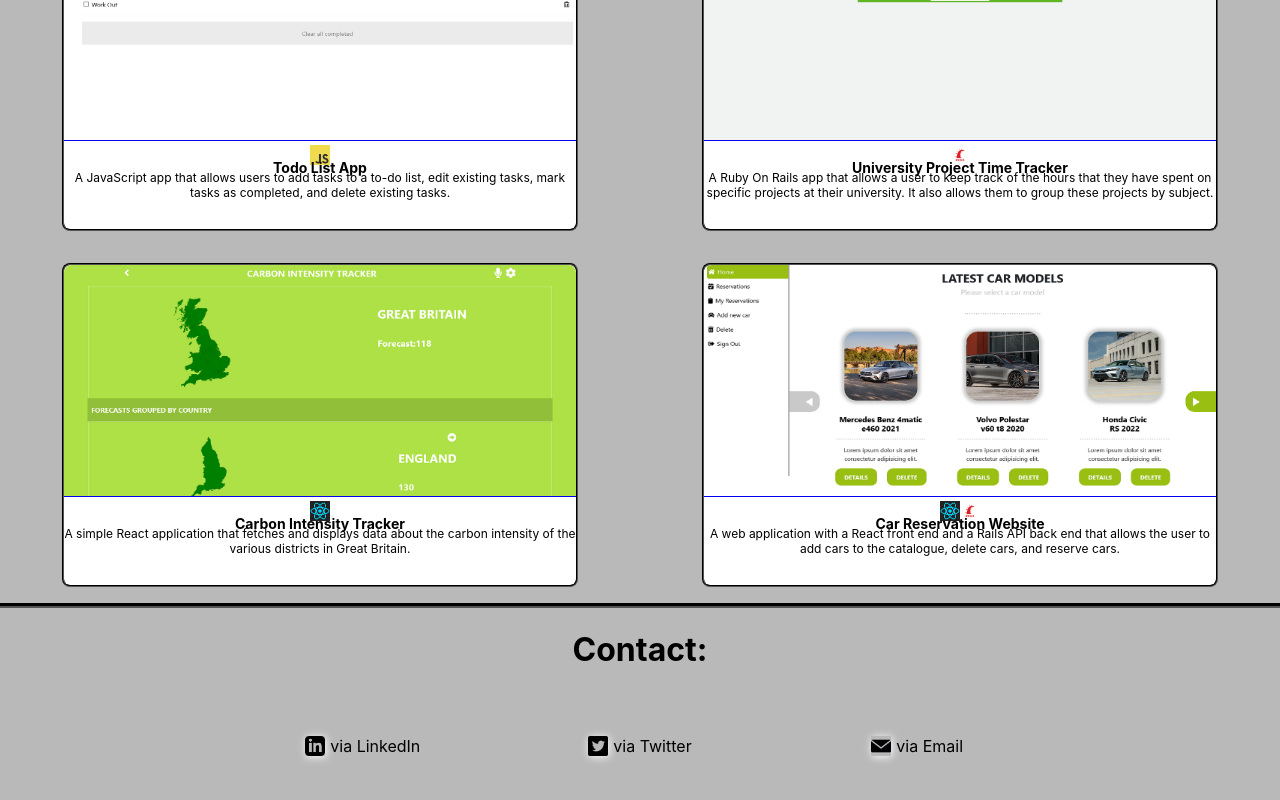
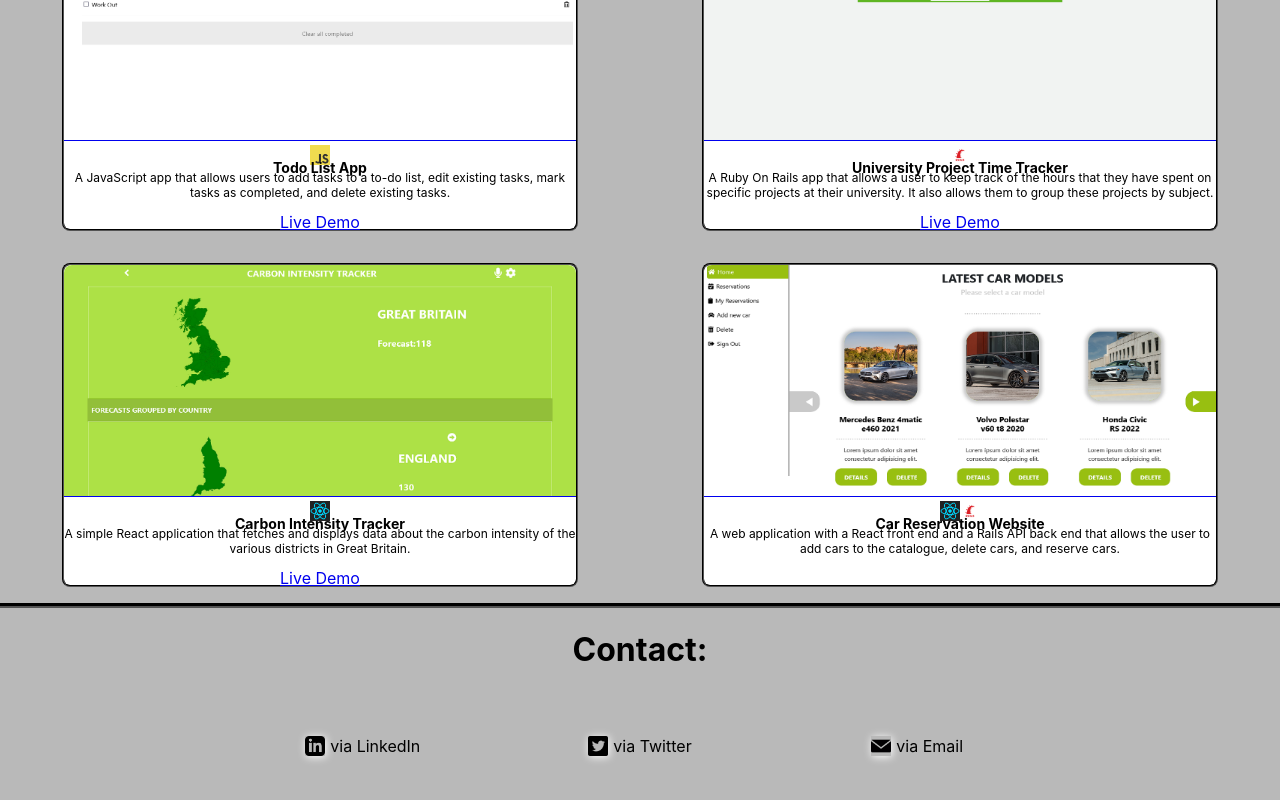
Before and after one commit to YuvrajM108/my-portfolio, a React (Create React App) app: page / in a window 1280 px wide. Shown: the part 735-1535 px from the top of the page. Built offline with nearby package versions, Linux system fonts and the light colour scheme.

Commit message:
Add live demo links to project items

```diff
--- a/src/App.js
+++ b/src/App.js
@@ -28,6 +28,7 @@ function App() {
           users to add tasks to a to-do list, edit existing tasks, mark tasks as completed,
           and delete existing tasks."
             link="https://github.com/YuvrajM108/js-to-do-list"
+            liveDemo="https://yuvrajm108.github.io/js-to-do-list/index.html"
           />
           <Project
             coverImg="./images/groups-index-screenshot.png"
@@ -37,6 +38,7 @@ function App() {
           they have spent on specific projects at their university. It also allows them
           to group these projects by subject."
             link="https://github.com/YuvrajM108/group-transactions-capstone"
+            liveDemo="https://desolate-ravine-80526.herokuapp.com/"
           />
         </div>
         <div className="project-row">
@@ -47,6 +49,7 @@ function App() {
             desc="A simple React application that fetches and displays data about the carbon
           intensity of the various districts in Great Britain."
             link="https://github.com/YuvrajM108/carbon-intensity-app-capstone"
+            liveDemo="https://adoring-pasteur-94aa51.netlify.app/"
           />
           <Project
             coverImg="./images/car-reservations.png"
--- a/src/components/project/Project.js
+++ b/src/components/project/Project.js
@@ -8,6 +8,7 @@ const Project = ({
   title,
   desc,
   link,
+  liveDemo,
 }) => (
   <section className="project-item">
     <a href={link}><img className="cover-image" src={coverImg} alt="thumbnail" /></a>
@@ -22,6 +23,11 @@ const Project = ({
       )}
       <a className="project-title" href={link}><h3>{title}</h3></a>
       <p className="project-desc" title={desc}>{desc}</p>
+      {liveDemo !== undefined ? (
+        <a className="live-demo" href={liveDemo}>Live Demo</a>
+      ) : (
+        <p></p>
+      )}
     </section>
   </section>
 );
@@ -33,10 +39,12 @@ Project.propTypes = {
   title: PropTypes.string.isRequired,
   desc: PropTypes.string.isRequired,
   link: PropTypes.string.isRequired,
+  liveDemo: PropTypes.string,
 };
 
 Project.defaultProps = {
   langImgTwo: undefined,
+  liveDemo: undefined,
 };
 
 export default Project;
```
